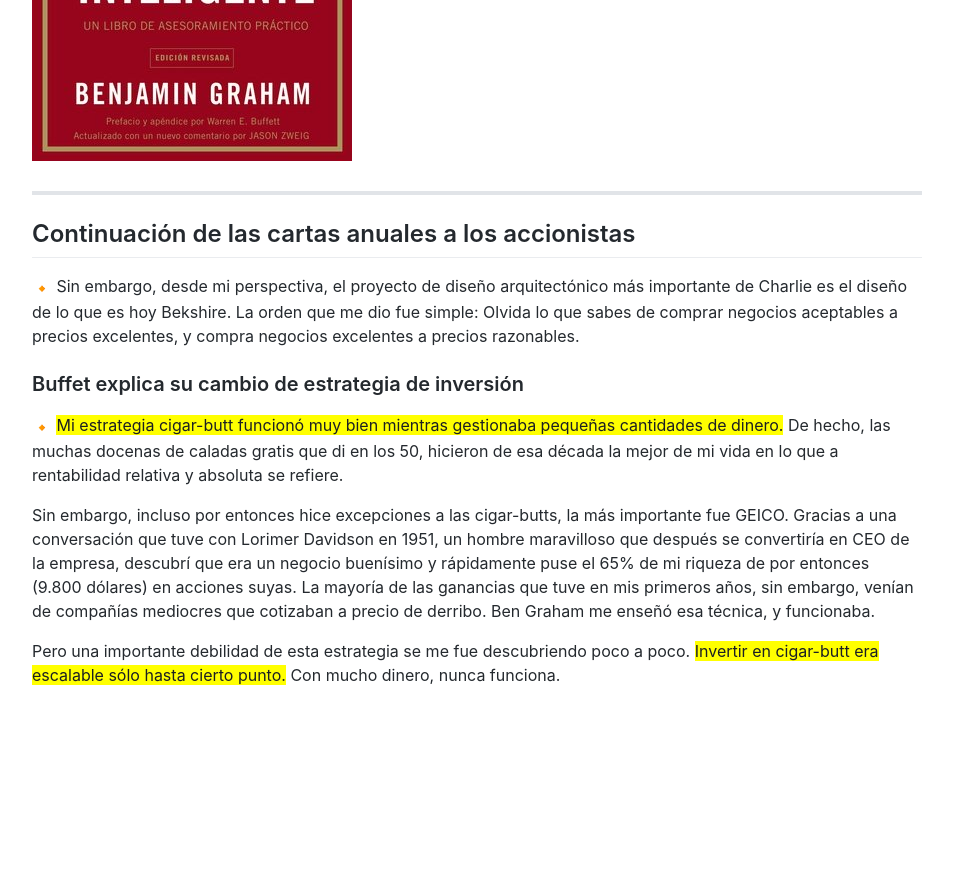
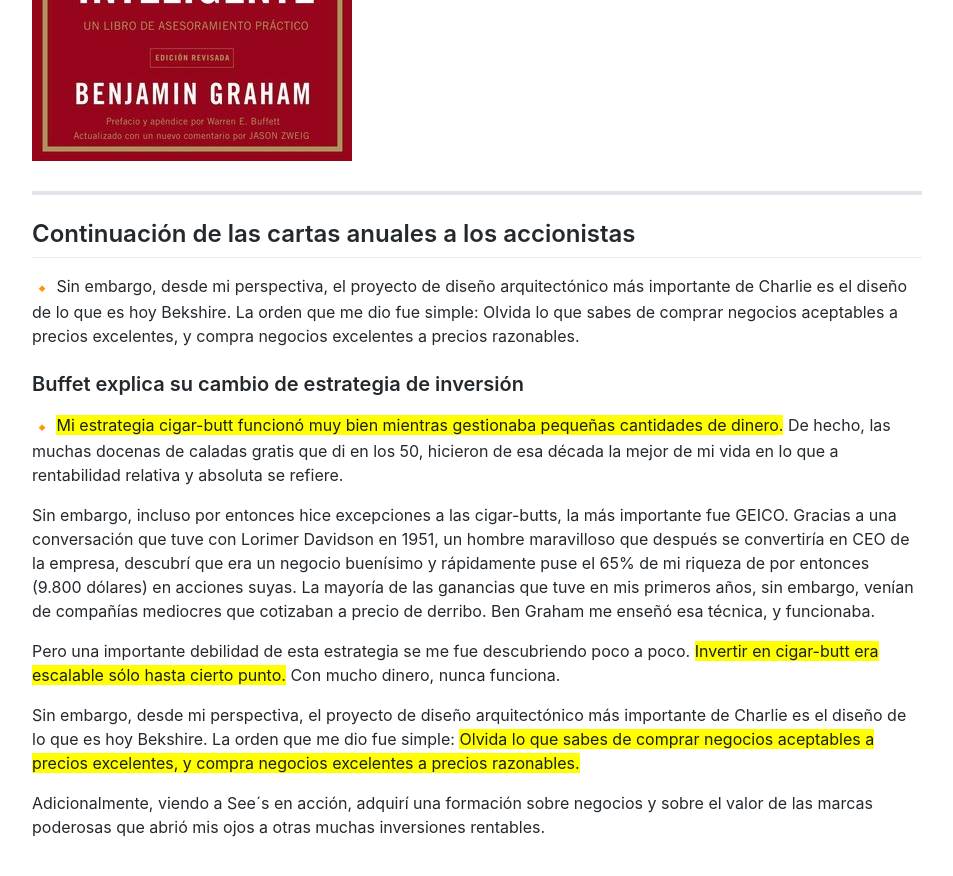
Before and after one commit to Akira3030/formacion, a Jekyll site: the page built from articulos/warrent-buffet-gobierno-empresas.md, in a window 1280 px wide and 900 px high, scrolled down 14931 px. Shown: the top 876 px of the window, without its empty margins (163-1116 px from the left). Built offline with Jekyll 4.4.1, drawn with Linux system fonts in a browser that asks for light colours; emoji names are drawn with the system emoji font; our own code applies the rules of GitHub Pages for plain Markdown files; before the commit the page ends 15679 px from its top, so only the background shows below that.

Commit message:
Update warrent-buffet-gobierno-empresas.md

```diff
--- a/articulos/warrent-buffet-gobierno-empresas.md
+++ b/articulos/warrent-buffet-gobierno-empresas.md
@@ -453,3 +453,7 @@
 Sin embargo, incluso por entonces hice excepciones a las cigar-butts, la más importante fue GEICO. Gracias a una conversación que tuve con Lorimer Davidson en 1951, un hombre maravilloso que después se convertiría en CEO de la empresa, descubrí que era un negocio buenísimo y rápidamente puse el 65% de mi riqueza de por entonces (9.800 dólares) en acciones suyas. La mayoría de las ganancias que tuve en mis primeros años, sin embargo, venían de compañías mediocres que cotizaban a precio de derribo. Ben Graham me enseñó esa técnica, y funcionaba.
 
 Pero una importante debilidad de esta estrategia se me fue descubriendo poco a poco. <mark>Invertir en cigar-butt era escalable sólo hasta cierto punto.</mark> Con mucho dinero, nunca funciona.
+
+Sin embargo, desde mi perspectiva, el proyecto de diseño arquitectónico más importante de Charlie es el diseño de lo que es hoy Bekshire. La orden que me dio fue simple: <mark>Olvida lo que sabes de comprar negocios aceptables a precios excelentes, y compra negocios excelentes a precios razonables.</mark>
+
+Adicionalmente, viendo a See´s en acción, adquirí una formación sobre negocios y sobre el valor de las marcas poderosas que abrió mis ojos a otras muchas inversiones rentables.
```
